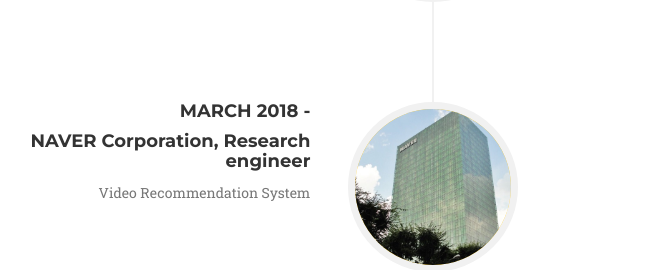
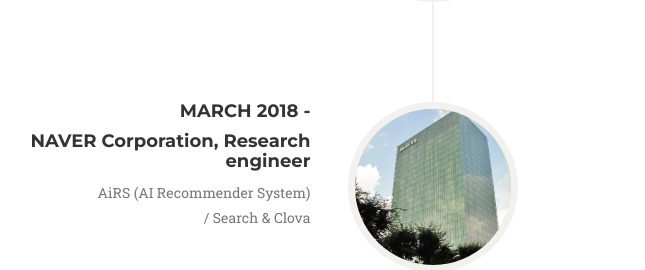
Before and after one commit to limhj159/limhj159.github.com, a website: page index.html in a window 1280 px wide. Shown: the part 3101-3371 px from the top of the page, without its empty margins (207-852 px from the left). Drawn offline with nearby package versions, Linux system fonts and the light colour scheme; a web font is replaced by a local one.

Commit message:
airs update

```diff
--- a/index.html
+++ b/index.html
@@ -279,7 +279,7 @@
                                     <h4 class="subheading">NAVER Corporation, Research engineer</h4>
                                 </div>
                                 <div class="timeline-body">
-                                    <p class="text-muted">Video Recommendation System</p>
+                                    <p class="text-muted">AiRS (AI Recommender System) </br>/ Search & Clova</p>
                                 </div>
                             </div>
                         </li>
```
